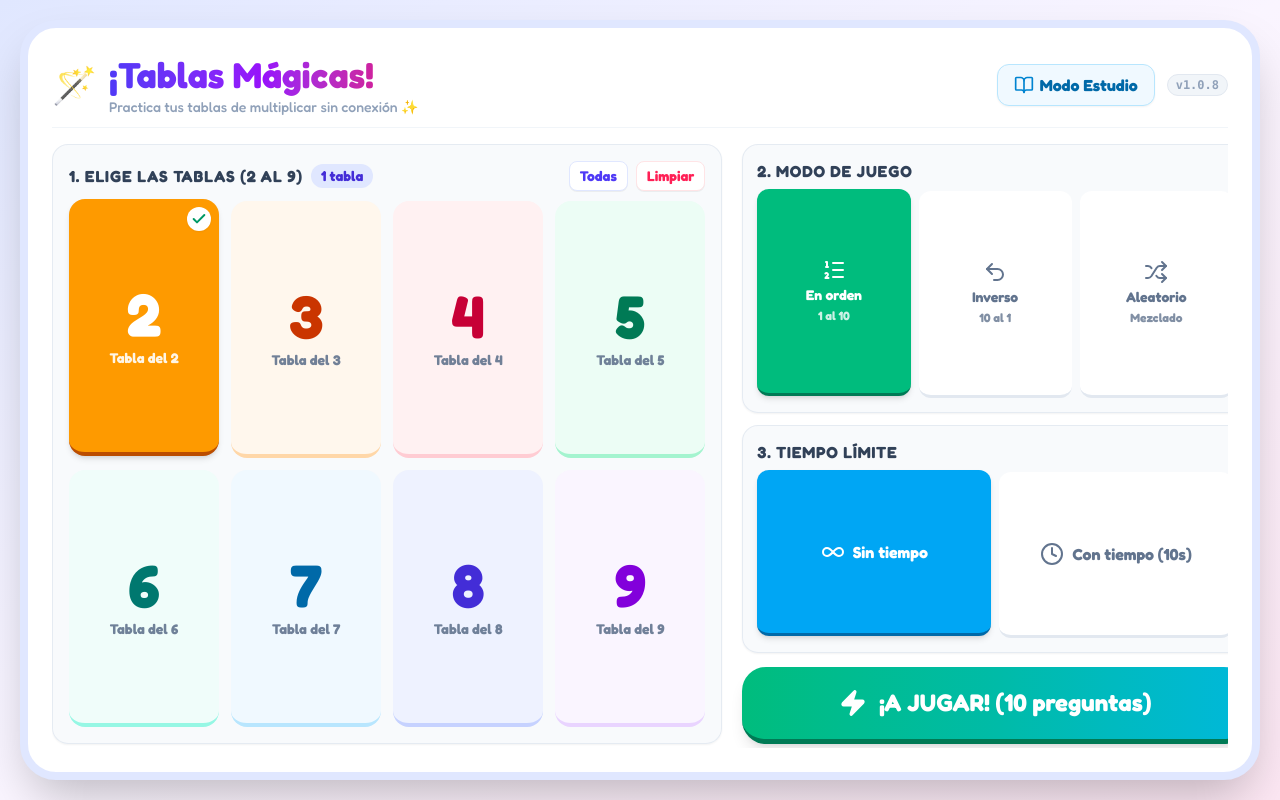
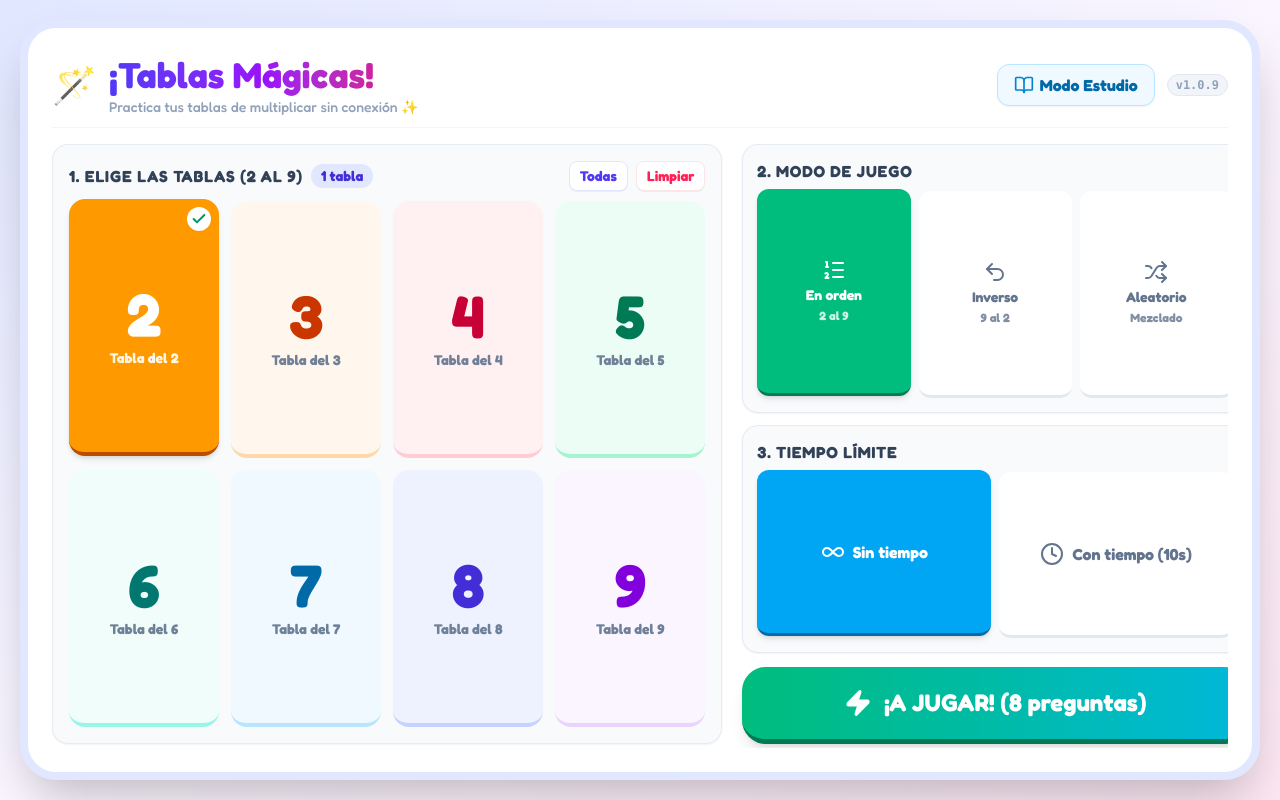
Before and after one commit to rafaeldlfuente-del/TablasMagicas, a React (Vite) app: page / in a window 1280 px wide. Built offline with nearby package versions, Linux system fonts and the light colour scheme.

Commit message:
feat: restrict multiplication range to 2-9
Update quiz logic to exclude multipliers 1 and 10 to focus on core multiplication table practice. Bump app version to 1.0.9.

```diff
--- a/src/App.tsx
+++ b/src/App.tsx
@@ -31,7 +31,7 @@ import { OrientationLockOverlay } from './components/OrientationLockOverlay';
 type Step = 'setup' | 'quiz' | 'results' | 'learn';
 type Mode = 'order' | 'reverse' | 'random';
 
-const APP_VERSION = '1.0.8';
+const APP_VERSION = '1.0.9';
 
 interface Question {
   a: number;
@@ -46,6 +46,7 @@ interface ErrorRecord {
 }
 
 const AVAILABLE_TABLES = [2, 3, 4, 5, 6, 7, 8, 9];
+const MULTIPLIERS = [2, 3, 4, 5, 6, 7, 8, 9];
 
 const TABLE_THEMES: Record<number, { bg: string; text: string; border: string; activeBg: string; activeBorder: string }> = {
   2: { bg: 'bg-amber-50', text: 'text-amber-700', border: 'border-amber-200', activeBg: 'bg-amber-500 text-white', activeBorder: 'border-amber-700' },
@@ -133,13 +134,13 @@ export default function App() {
     let qList: Question[] = [];
     tables.forEach(table => {
       if (quizMode === 'reverse') {
-        // En orden inverso: 10 al 1
-        for (let i = 10; i >= 1; i--) {
+        // En orden inverso: 9 al 2 (sin 1 ni 10)
+        for (let i = 9; i >= 2; i--) {
           qList.push({ a: table, b: i, correct: table * i });
         }
       } else {
-        // En orden (1 al 10) o aleatorio (se mezclará después)
-        for (let i = 1; i <= 10; i++) {
+        // En orden (2 al 9) o aleatorio (se mezclará después, sin 1 ni 10)
+        for (let i = 2; i <= 9; i++) {
           qList.push({ a: table, b: i, correct: table * i });
         }
       }
@@ -455,7 +456,7 @@ export default function App() {
                           >
                             <ListOrdered className="w-4 h-4 sm:w-5 sm:h-5 md:w-6 md:h-6" />
                             <span className="text-[11px] sm:text-xs md:text-sm font-black leading-tight">En orden</span>
-                            <span className="text-[9px] sm:text-[10px] md:text-xs opacity-80">1 al 10</span>
+                            <span className="text-[9px] sm:text-[10px] md:text-xs opacity-80">2 al 9</span>
                           </button>
 
                           <button
@@ -468,7 +469,7 @@ export default function App() {
                           >
                             <Undo2 className="w-4 h-4 sm:w-5 sm:h-5 md:w-6 md:h-6" />
                             <span className="text-[11px] sm:text-xs md:text-sm font-black leading-tight">Inverso</span>
-                            <span className="text-[9px] sm:text-[10px] md:text-xs opacity-80">10 al 1</span>
+                            <span className="text-[9px] sm:text-[10px] md:text-xs opacity-80">9 al 2</span>
                           </button>
 
                           <button
@@ -538,7 +539,7 @@ export default function App() {
                         <Zap className="w-5 h-5 sm:w-6 sm:h-6 md:w-7 md:h-7 fill-current" />
                         <span>
                           {selectedTables.length > 0
-                            ? `¡A JUGAR! (${selectedTables.length * 10} preguntas)`
+                            ? `¡A JUGAR! (${selectedTables.length * MULTIPLIERS.length} preguntas)`
                             : 'Elige al menos 1 tabla'
                           }
                         </span>
@@ -922,9 +923,9 @@ export default function App() {
                 </div>
               ) : (
                 <div className="flex-1 min-h-0 flex flex-col justify-between py-2 sm:py-3 overflow-hidden">
-                  {/* Display 10 operations in 2 columns of 5 */}
+                  {/* Display 8 operations (2 through 9) in 2 columns of 4 */}
                   <div className="grid grid-cols-2 gap-2 sm:gap-3 md:gap-4 flex-1 min-h-0">
-                    {[1, 2, 3, 4, 5, 6, 7, 8, 9, 10].map((multiplier) => (
+                    {MULTIPLIERS.map((multiplier) => (
                       <div
                         key={multiplier}
                         className="bg-slate-50/80 px-2.5 sm:px-4 md:px-5 py-1 sm:py-2 md:py-3 rounded-xl md:rounded-2xl border border-slate-200 flex items-center justify-between text-xs sm:text-base md:text-xl font-black shadow-2xs"
```
